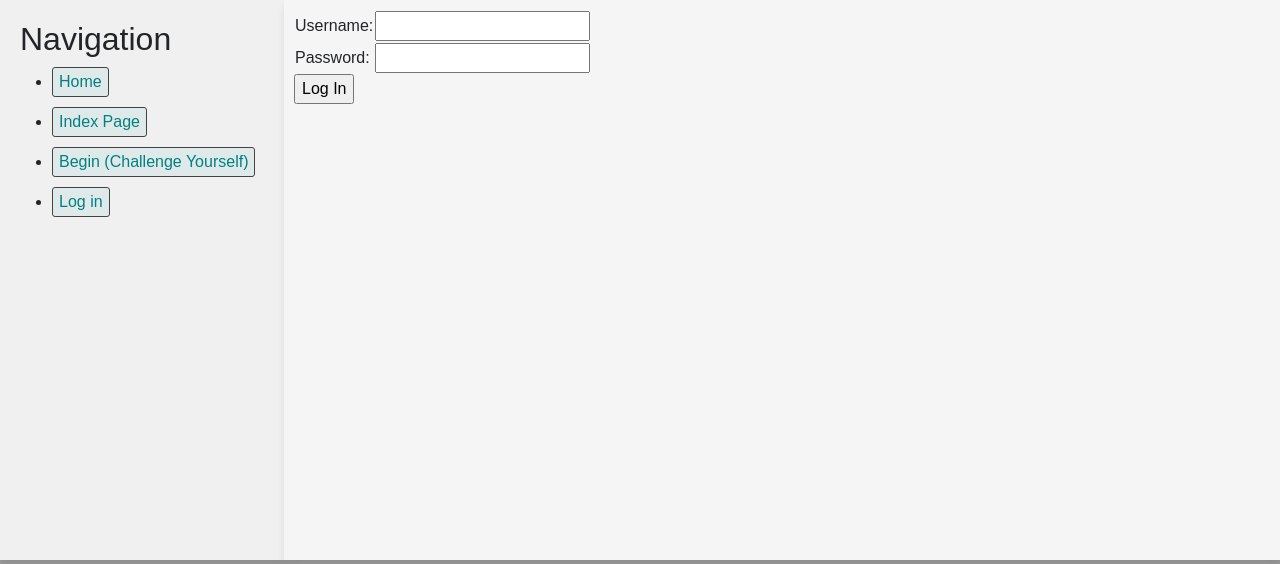
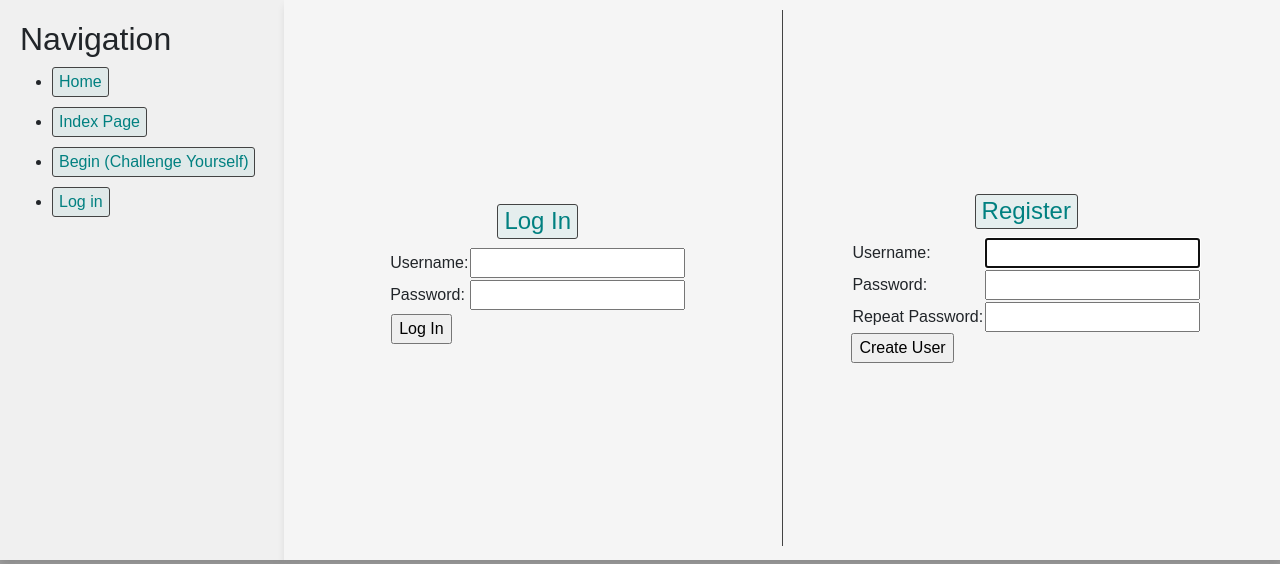
Before and after one commit to beedsneeds/HelloInternet, a Django app: page /captchapractice/login/ in a window 1280 px wide. Shown: the part 86-650 px from the top of the page. Run offline with Django 4.2, Linux system fonts and the light colour scheme; grey boxes are pictures that could not be loaded.

Commit message:
Unified login page

```diff
--- a/HelloInternet/static/styles.css
+++ b/HelloInternet/static/styles.css
@@ -87,24 +87,31 @@ body {
 .left-section {
     box-shadow: 1px 6px 8px rgba(0, 0, 0, 0.1);
 }
-
-
-
 .left-section {
     flex: 1;
     padding: 20px;
     background-color: #f0f0f0;
     /* background-color: #EFF0EB; */
 }
-
-
-
 .right-section {
     flex: 4;
     padding: 10px;
     background-color: #f5f5f5;
 }
 
+.login-container {
+    display: flex;
+    flex-direction: row;
+    min-height: 67vh;
+
+}
+.login-contents{
+    flex: 1;
+}
+.signup-contents{
+    flex: 1;
+    border-left: 0.7px solid #434343;
+}
 
 /* sidebar & links */
 
@@ -165,7 +172,7 @@ li {
 
 
 
-/* found in begin.html */
+/* found in begin.html & login.html*/
 #centre-div {
     display: flex;
     flex-direction: column;
--- a/HelloInternet/templates/base_generic.html
+++ b/HelloInternet/templates/base_generic.html
@@ -21,7 +21,7 @@
 
         <section class="parallax" id="section1">
             <h2>Captcha Practice</h2>
-            <p>"If Google's recaptcha is often challenge for you, you might have a better experience here."</p>
+            <p>If Google's recaptcha is often challenge for you, you might have a better experience here.</p>
         </section>
 
         <div class="l-r-container">
--- a/captchapractice/models.py
+++ b/captchapractice/models.py
@@ -173,5 +173,5 @@ def get_captcha_order(user):
 
     return captcha_quiz_order
 
-def username_exists(username):
-    return User.objects.filter(username=username).exists()
+# def username_exists(username):
+#     return User.objects.filter(username=username).exists()
--- a/captchapractice/templates/captchapractice/login.html
+++ b/captchapractice/templates/captchapractice/login.html
@@ -7,9 +7,10 @@
 
 {% block content %}
 
-<div id="login-contents">
+<div class="login-container">
 
-    {% if form.errors %}
+    <div class="login-contents" id="centre-div">
+        {% if login_form.errors %}
         <p>Your username and password didn't match. Please try again.</p>
         {% endif %}
 
@@ -22,61 +23,58 @@
         {% endif %}
         {% endif %}
 
-
         {% if user.is_authenticated %}
         <p class="line2">Logged in as: <strong>{{ user.get_username }}</strong>
-        <a href="{% url 'captchapractice:logout' %}?next={{ request.path }}" class="line2">(Logout)</a></p>
+            <a href="{% url 'captchapractice:logout' %}?next={{ request.path }}" class="line2">(Logout)</a>
+        </p>
         {% else %}
-        <form action="" method="post">
-            {% csrf_token %}
-            <table>
-                <tr>
-                    <td>{{ form.username.label_tag}}</td>
-                    <td>{{ form.username }}</td>
-                </tr>
-                <tr>
-                    <td>{{ form.password.label_tag}}</td>
-                    <td>{{ form.password }}</td>
-                </tr>
-            </table>
-            <input type="submit" value="Log In">
-            <input type="hidden" name="next" value="{{next}}">
-        </form>
-
-    {% endif %}
-
-</div>
-
-<!-- <div class="hidden-display"> -->
-    <!-- <div id="register-contents">
+        <h4 class="button-link">Log In</h4>
         <form method="post" action="{% url 'captchapractice:login' %}">
             {% csrf_token %}
             <table>
                 <tr>
-                    <td><label for="username">Username:</label></td>
-                    <td><input type="text" name="username" required></td>
+                    <td>{{ login_form.username.label_tag}}</td>
+                    <td>{{ login_form.username }}</td>
                 </tr>
                 <tr>
-                    <td><label for="password"> Password:</label></td>
-                    <td><input type="password" name="password"></td>
+                    <td>{{ login_form.password.label_tag}}</td>
+                    <td>{{ login_form.password }}</td>
+                </tr>
+            </table>
+            <div class="submit-row">
+
+                <input type="submit" value="Log In">
+                <input type="hidden" name="next" value="{{next}}">
+            </div>
+        </form>
+        {% endif %}
+    </div>
+
+    <div class="signup-contents" id="centre-div">
+        {% if user.is_authenticated %}
+        {% else %}
+        <h4 class="button-link">Register</h4>
+        <form method="post" action="{% url 'captchapractice:signup' %}">
+            {% csrf_token %}
+            <table>
+                <tr>
+                    <td>{{ signup_form.username.label_tag}}</td>
+                    <td>{{ signup_form.username }}</td>
+                </tr>
+                <tr>
+                    <td>{{ signup_form.password1.label_tag}}</td>
+                    <td>{{ signup_form.password1 }}</td>
+                </tr>
+                <tr>
+                    <td>Repeat Password: </td>
+                    <td>{{ signup_form.password2 }}</td>
                 </tr>
             </table>
             <input type="submit" value="Create User">
+            {% endif %}
+        </form>
+    </div>
 
-
-            <!-- <label for="username">Username:</label>
-            <input type="text" name="username" required><br>
-
-            <label for="password"> Password:</label>
-            <input type="password" name="password"><br>
-
-            <input type="submit" value="Create User"> -->
-        <!-- </form>
-    </div> -->
-<!-- </div> -->
+</div>
 
 {% endblock %}
-
-        <!-- <p>New User?
-            <a href="{% url 'captchapractice:create new user' %}?next={{ request.path }}" class="line2">Create an account
-            </a></p> -->
--- a/captchapractice/urls.py
+++ b/captchapractice/urls.py
@@ -14,7 +14,9 @@ urlpatterns = [
     path("<int:image_id>/", views.selection, name="selection"),
 
     path("login/", views.login_view, name="login"),
+    path("signup/", views.signup_view, name="signup"),
     path("logout/", views.logout_view, name="logout"),
+
     path("end/", views.end, name="end"),
     path("empty/", views.empty, name="empty"),
 
--- a/captchapractice/views.py
+++ b/captchapractice/views.py
@@ -9,8 +9,8 @@ from django.contrib.auth.models import User
 from django.contrib.auth.hashers import make_password
 
 
-from .models import CaptchaImage, UserResponses, get_captcha_order, username_exists
-from .forms import UserCreationForm, LoginForm
+from .models import CaptchaImage, UserResponses, get_captcha_order
+from .forms import SignupForm, LoginForm
 
 import json
 
@@ -31,7 +31,6 @@ def index(request):
     context = {
         "captchalist": captchalist,
     }
-
     return HttpResponse(template.render(context, request))
 
 # add pagination here
@@ -42,11 +41,9 @@ def begin(request):
 
     user = get_user(request)
     captcha_order = get_captcha_order(user)
-
     context = {
         "captcha_order": captcha_order,
     }
-
     return HttpResponse(template.render(context, request))
 
 
@@ -61,7 +58,6 @@ def selection(request, image_id):
             "img_slice_list": img_slice_list,
             "img_object": img_object,
         }
-
         return HttpResponse(template.render(context, request))
 
     elif request.method == "POST":
@@ -104,48 +100,46 @@ def selection(request, image_id):
     else:
         return JsonResponse({"error": "Method Not Allowed"}, status=405)
 
+
 def login_view(request):
     template = loader.get_template("captchapractice/login.html")
 
-    if request.method == "GET":
-        form = LoginForm()
-        # rename to loginForm so you can incorp even sign up form
-        # remeber to change form handling logic in .html
-        context = {
-            'form': form,
-        }
-
-        return HttpResponse(template.render(context, request))
-
-    elif request.method == "POST":
+    if request.method == "POST":
         form = LoginForm(request.POST)
         if form.is_valid():
-            usermame = form.cleaned_data['username']
+            username = form.cleaned_data['username']
             password = form.cleaned_data['password']
-            user = authenticate(request, username=usermame, password=password)
+            user = authenticate(request, username=username, password=password)
             if user is not None:
                 login(request, user)
                 return HttpResponseRedirect(reverse("captchapractice:home"))
-            else:
-                pass
+            # else:
+            #     pass
                 # handle the logic of 'username & password does not match' and (optional) 'username doesn't exist'
 
+    login_form = LoginForm()
+    signup_form = SignupForm()
+    # This page houses the signup_form. The post request of the signup_form is directly sent to /signup
+    context = {
+        'login_form': login_form,
+        'signup_form': signup_form,
+    }
+    return HttpResponse(template.render(context, request))
 
-    # elif request.method == "POST":
-    #     username = request.POST.get('username')
-    #     if username_exists(username):
-    #         return HttpResponseRedirect(reverse("login"))
 
-    #     password = request.POST.get('password')
+def signup_view(request):
+    if request.method == "POST":
+        form = SignupForm(request.POST)
+        if form.is_valid():
+            form.save()
+            username = form.cleaned_data['username']
+            password1 = form.cleaned_data['password1']
+            user = authenticate(request, username=username, password=password1)
+            if user is not None:
+                login(request, user)
+            return redirect('captchapractice:home')
 
-    #     hashed_password = make_password(password)
-    #     user = User.objects.create(username=username, password=hashed_password)
-
-    #     login(request, user)
-
-    #     # Redirect to a success page or any other appropriate action
-    #     return HttpResponseRedirect(reverse("captchapractice:home"))
-
+    return redirect('captchapractice:login')
 
 def logout_view(request):
     logout(request)
```
Also changed, not shown: captchapractice/templates/signup.html (deleted, +0 -37 lines), captchapractice/static/captchapractice/login.js (deleted). Lines whose indentation alone changed are shown as unchanged.
